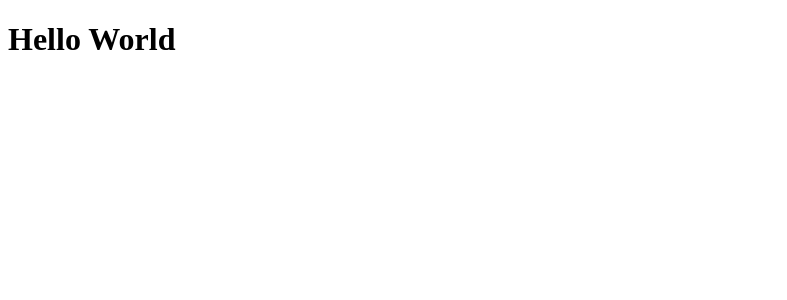
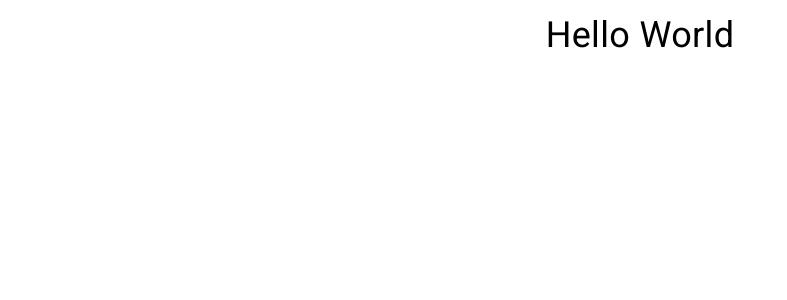
Before and after one commit to RicLobo626/securities-dashboard, a React (Vite) app in the folder frontend/: page / in a window 1280 px wide. Shown: the top 300 px of the page, without its empty margins (0-787 px from the left). Built offline with nearby package versions, Linux system fonts and the light colour scheme.

Commit message:
Set up MUI with icons and font

```diff
--- a/frontend/package.json
+++ b/frontend/package.json
@@ -10,6 +10,11 @@
     "preview": "vite preview"
   },
   "dependencies": {
+    "@emotion/react": "^11.14.0",
+    "@emotion/styled": "^11.14.0",
+    "@fontsource/roboto": "^5.1.0",
+    "@mui/icons-material": "^6.2.0",
+    "@mui/material": "^6.2.0",
     "@types/node": "^22.10.2",
     "react": "^18.3.1",
     "react-dom": "^18.3.1"
--- a/frontend/src/App.tsx
+++ b/frontend/src/App.tsx
@@ -1,5 +1,11 @@
+import { Typography } from "@mui/material";
+
 function App() {
-  return <h1>Hello World</h1>;
+  return (
+    <Typography fontSize="36px" textAlign="center">
+      Hello World
+    </Typography>
+  );
 }
 
 export default App;
--- a/frontend/src/index.css
+++ b/frontend/src/index.css
@@ -0,0 +1,4 @@
+@import "@fontsource/roboto/300.css";
+@import "@fontsource/roboto/400.css";
+@import "@fontsource/roboto/500.css";
+@import "@fontsource/roboto/700.css";
```
Also changed, not shown: 1 other file (tests, documents, lock files or other folders).
